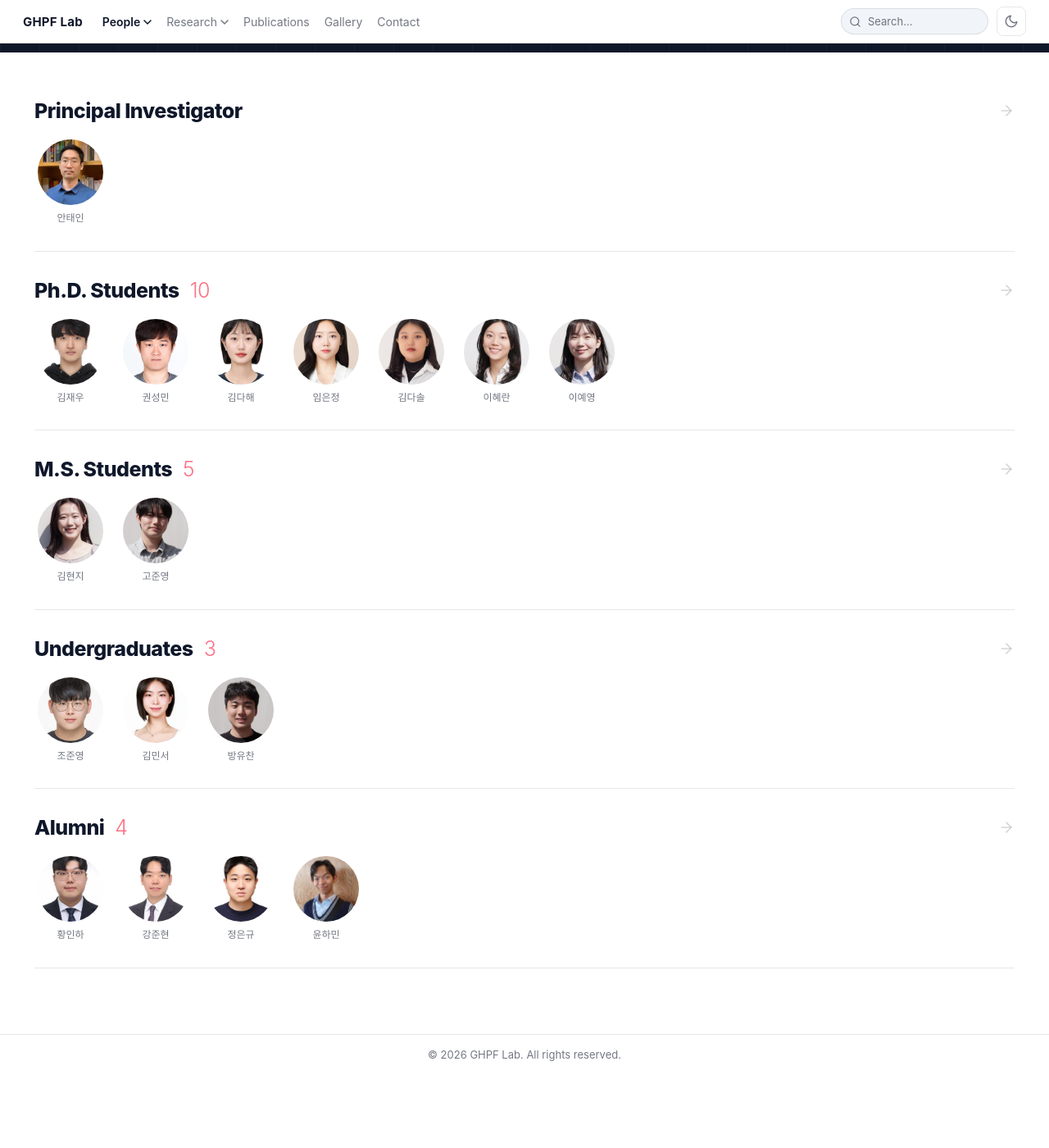
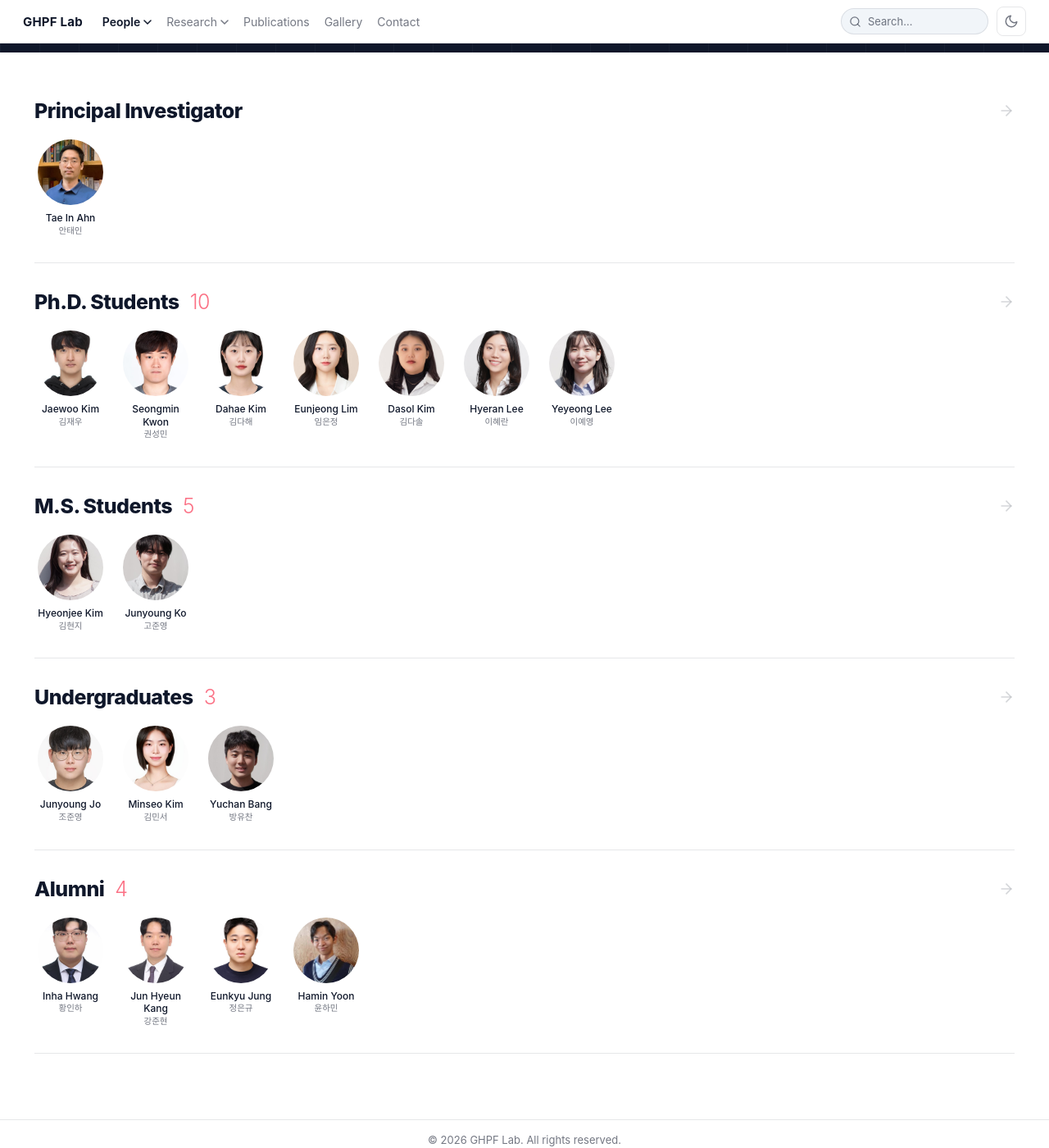
Before and after one commit to snughpf-alt/ghpf-lab-web-final-2, a Jekyll site: the page built from team.md, in a window 1280 px wide and 1400 px high, scrolled down 419 px. Shown: the whole window at 82% size. Built offline with Jekyll 4.4.1, drawn with Linux system fonts in a browser that asks for light colours; some web fonts are replaced; before the commit the page ends 1729 px from its top, so only the background shows below that.

Commit message:
Show English names first with Korean alongside across team pages

```diff
--- a/_data/team.yml
+++ b/_data/team.yml
@@ -47,59 +47,77 @@ faculty:
 phd: []
 phd_students:
 - name: 김재우
+  name_en: Jaewoo Kim
   email: plmokn78@snu.ac.kr
   photo: assets/img/team/kim-jaewoo.jpg
 - name: 권성민
+  name_en: Seongmin Kwon
   email: leodemian@snu.ac.kr
   photo: assets/img/team/Seongmin-Kwon.jpg
 - name: 김다해
+  name_en: Dahae Kim
   email: dahaekim@snu.ac.kr
   photo: assets/img/team/kim-dahae.jpg
 - name: 임은정
+  name_en: Eunjeong Lim
   email: eunjeong21@snu.ac.kr
   photo: assets/img/team/lim-eunjeong.jpg
 - name: 윤승리
+  name_en: Seungri Yoon
   email: ysl2848@snu.ac.kr
   photo: assets/img/team/yoon-seungri.svg
 - name: 김다솔
+  name_en: Dasol Kim
   email: evergreen_dasol@snu.ac.kr
   photo: assets/img/team/kim-dasol.jpg
 - name: 이혜란
+  name_en: Hyeran Lee
   email: hellen0@snu.ac.kr
   photo: assets/img/team/lee-hyeran.jpg
 - name: 이예영
+  name_en: Yeyeong Lee
   email: yeyeonglee@snu.ac.kr
   photo: assets/img/team/Yeyoung-Lee.jpg
 - name: 김예린
+  name_en: Yerin Kim
   email: dpflskol@snu.ac.kr
   photo: assets/img/team/kim-yerin.svg
 - name: 강병주
+  name_en: Byeongju Kang
   email: qudwn8331@snu.ac.kr
   photo: assets/img/team/kang-byeongju.svg
 ms_students:
 - name: 김수진
+  name_en: Sujin Kim
   email: suj.kim7949@snu.ac.kr
   photo: assets/img/team/kim-sujin.svg
 - name: 한민희
+  name_en: Minhee Han
   email: 109vv@snu.ac.kr
   photo: assets/img/team/han-minhee.svg
 - name: 김현지
+  name_en: Hyeonjee Kim
   email: khjkhj0628@snu.ac.kr
   photo: assets/img/team/Hyeonjii-Kim.jpg
 - name: 김정호
+  name_en: Jeongho Kim
   email: ddd162@snu.ac.kr
   photo: assets/img/team/kim-jeongho.svg
 - name: 고준영
+  name_en: Junyoung Ko
   email: sat1153@snu.ac.kr
   photo: assets/img/team/Junyoung-Ko.jpg
 interns:
 - name: 조준영
+  name_en: Junyoung Jo
   email: highlife0320@snu.ac.kr
   photo: assets/img/team/jo-junyoung.jpg
 - name: 김민서
+  name_en: Minseo Kim
   email: rodi7555@snu.ac.kr
   photo: assets/img/team/kim-minseo.jpg
 - name: 방유찬
+  name_en: Yuchan Bang
   email: uchan812@snu.ac.kr
   photo: assets/img/team/yuchan-Bang.jpg
 former_faculty:
@@ -125,13 +143,17 @@ former_faculty:
   subtitle: Director, Smart Farm R&D Program
 alumni:
 - name: 황인하
+  name_en: Inha Hwang
   note: KIST Smart Farm Research Center
   photo: assets/img/team/hwang-inha.jpg
 - name: 강준현
+  name_en: Jun Hyeun Kang
   note: KIST Smart Farm Research Center
   photo: assets/img/team/kang-junhyeon.jpg
 - name: 정은규
+  name_en: Eunkyu Jung
   photo: assets/img/team/EunKyu-Jung.jpg
 - name: 윤하민
+  name_en: Hamin Yoon
   note: Macrogen Europe, Netherlands
   photo: assets/img/team/Hamin-Yoon.jpg
--- a/_includes/team-grid.html
+++ b/_includes/team-grid.html
@@ -10,7 +10,8 @@
         <img src="{{ p.photo | default: 'assets/img/team/default.svg' | relative_url }}" alt="{{ p.name | escape }}" onerror="this.src='{{ default_photo }}'">
       </div>
       <div class="team-card__info">
-        <h3>{{ p.name | escape }}</h3>
+        <h3>{{ p.name_en | default: p.name | escape }}</h3>
+        {% if p.name_en %}<p class="team-card__ko">{{ p.name | escape }}</p>{% endif %}
         {% if p.email %}<a class="team-card__email" href="mailto:{{ p.email | escape }}"><svg viewBox="0 0 24 24" fill="none" stroke="currentColor" stroke-width="2" stroke-linecap="round" stroke-linejoin="round"><rect x="2" y="4" width="20" height="16" rx="2"/><path d="m22 7-8.97 5.7a1.94 1.94 0 0 1-2.06 0L2 7"/></svg>{{ p.email | escape }}</a>{% endif %}
         {% if include.show_note and p.note %}<p class="team-card__note">{{ p.note | escape }}</p>{% endif %}
         {% if p.degree %}<p class="team-card__note">{{ p.degree | escape }}</p>{% endif %}
@@ -33,7 +34,7 @@
     {% for p in members %}
       {% if p.photo contains '.svg' %}
       <li>
-        <span class="team-parttime__name">{{ p.name | escape }}</span>
+        <span class="team-parttime__name">{{ p.name_en | default: p.name | escape }}{% if p.name_en %} <span class="team-parttime__ko">{{ p.name | escape }}</span>{% endif %}</span>
         {% if p.email %}<a class="team-parttime__email" href="mailto:{{ p.email | escape }}">{{ p.email | escape }}</a>{% endif %}
       </li>
       {% endif %}
--- a/assets/css/site.scss
+++ b/assets/css/site.scss
@@ -1232,10 +1232,17 @@ a:hover{color:var(--accent)}
 }
 
 .team-card__info h3{
-  margin:0 0 6px;
+  margin:0 0 2px;
   font-size:16px;
   font-weight:700;
   letter-spacing:-.01em;
+}
+
+.team-card__ko{
+  margin:0 0 8px;
+  font-size:12.5px;
+  font-weight:500;
+  color:var(--muted);
 }
 
 .team-card__info .team-card__email{
@@ -1296,6 +1303,10 @@ a:hover{color:var(--accent)}
 .team-parttime__name{
   font-weight:600;
   color:var(--text);
+}
+.team-parttime__ko{
+  font-weight:400;
+  color:var(--muted);
 }
 .team-parttime__email{
   font-size:12px;
@@ -3575,10 +3586,18 @@ a:hover{color:var(--accent)}
 
 .mosaic-face__name{
   font-size:12px;
-  color:var(--muted);
+  color:var(--text);
+  font-weight:500;
   text-align:center;
   line-height:1.3;
   word-break:keep-all;
+}
+.mosaic-face__ko{
+  display:block;
+  font-size:10.5px;
+  font-weight:400;
+  color:var(--muted);
+  margin-top:1px;
 }
 
 @media (max-width:640px){
--- a/team.md
+++ b/team.md
@@ -30,7 +30,7 @@ permalink: /team/
     <div class="mosaic-group__faces">
       <div class="mosaic-face">
         <img src="{{ pi.photo | relative_url }}" alt="{{ pi.name | escape }}" onerror="this.src='{{ default_photo }}'">
-        <span class="mosaic-face__name">{{ pi.name | escape }}</span>
+        <span class="mosaic-face__name">{{ pi.name_en | default: pi.name | escape }}{% if pi.name_en %}<span class="mosaic-face__ko">{{ pi.name | escape }}</span>{% endif %}</span>
       </div>
     </div>
   </a>
@@ -45,13 +45,13 @@ permalink: /team/
       {% for m in phd_a %}{% unless m.photo contains '.svg' %}
       <div class="mosaic-face">
         <img src="{{ m.photo | relative_url }}" alt="{{ m.name | escape }}" onerror="this.src='{{ default_photo }}'">
-        <span class="mosaic-face__name">{{ m.name | escape }}</span>
+        <span class="mosaic-face__name">{{ m.name_en | default: m.name | escape }}{% if m.name_en %}<span class="mosaic-face__ko">{{ m.name | escape }}</span>{% endif %}</span>
       </div>
       {% endunless %}{% endfor %}
       {% for m in phd_b %}{% unless m.photo contains '.svg' %}
       <div class="mosaic-face">
         <img src="{{ m.photo | relative_url }}" alt="{{ m.name | escape }}" onerror="this.src='{{ default_photo }}'">
-        <span class="mosaic-face__name">{{ m.name | escape }}</span>
+        <span class="mosaic-face__name">{{ m.name_en | default: m.name | escape }}{% if m.name_en %}<span class="mosaic-face__ko">{{ m.name | escape }}</span>{% endif %}</span>
       </div>
       {% endunless %}{% endfor %}
     </div>
@@ -67,7 +67,7 @@ permalink: /team/
       {% for m in ms_all %}{% unless m.photo contains '.svg' %}
       <div class="mosaic-face">
         <img src="{{ m.photo | relative_url }}" alt="{{ m.name | escape }}" onerror="this.src='{{ default_photo }}'">
-        <span class="mosaic-face__name">{{ m.name | escape }}</span>
+        <span class="mosaic-face__name">{{ m.name_en | default: m.name | escape }}{% if m.name_en %}<span class="mosaic-face__ko">{{ m.name | escape }}</span>{% endif %}</span>
       </div>
       {% endunless %}{% endfor %}
     </div>
@@ -83,7 +83,7 @@ permalink: /team/
       {% for m in ug_all %}
       <div class="mosaic-face">
         <img src="{{ m.photo | relative_url }}" alt="{{ m.name | escape }}" onerror="this.src='{{ default_photo }}'">
-        <span class="mosaic-face__name">{{ m.name | escape }}</span>
+        <span class="mosaic-face__name">{{ m.name_en | default: m.name | escape }}{% if m.name_en %}<span class="mosaic-face__ko">{{ m.name | escape }}</span>{% endif %}</span>
       </div>
       {% endfor %}
     </div>
@@ -99,7 +99,7 @@ permalink: /team/
       {% for m in al_all %}
       <div class="mosaic-face">
         <img src="{{ m.photo | relative_url }}" alt="{{ m.name | escape }}" onerror="this.src='{{ default_photo }}'">
-        <span class="mosaic-face__name">{{ m.name | escape }}</span>
+        <span class="mosaic-face__name">{{ m.name_en | default: m.name | escape }}{% if m.name_en %}<span class="mosaic-face__ko">{{ m.name | escape }}</span>{% endif %}</span>
       </div>
       {% endfor %}
     </div>
```
Also changed, not shown: people/former-professor.md (+2 -2 lines), people/professor.md (+2 -2 lines).
